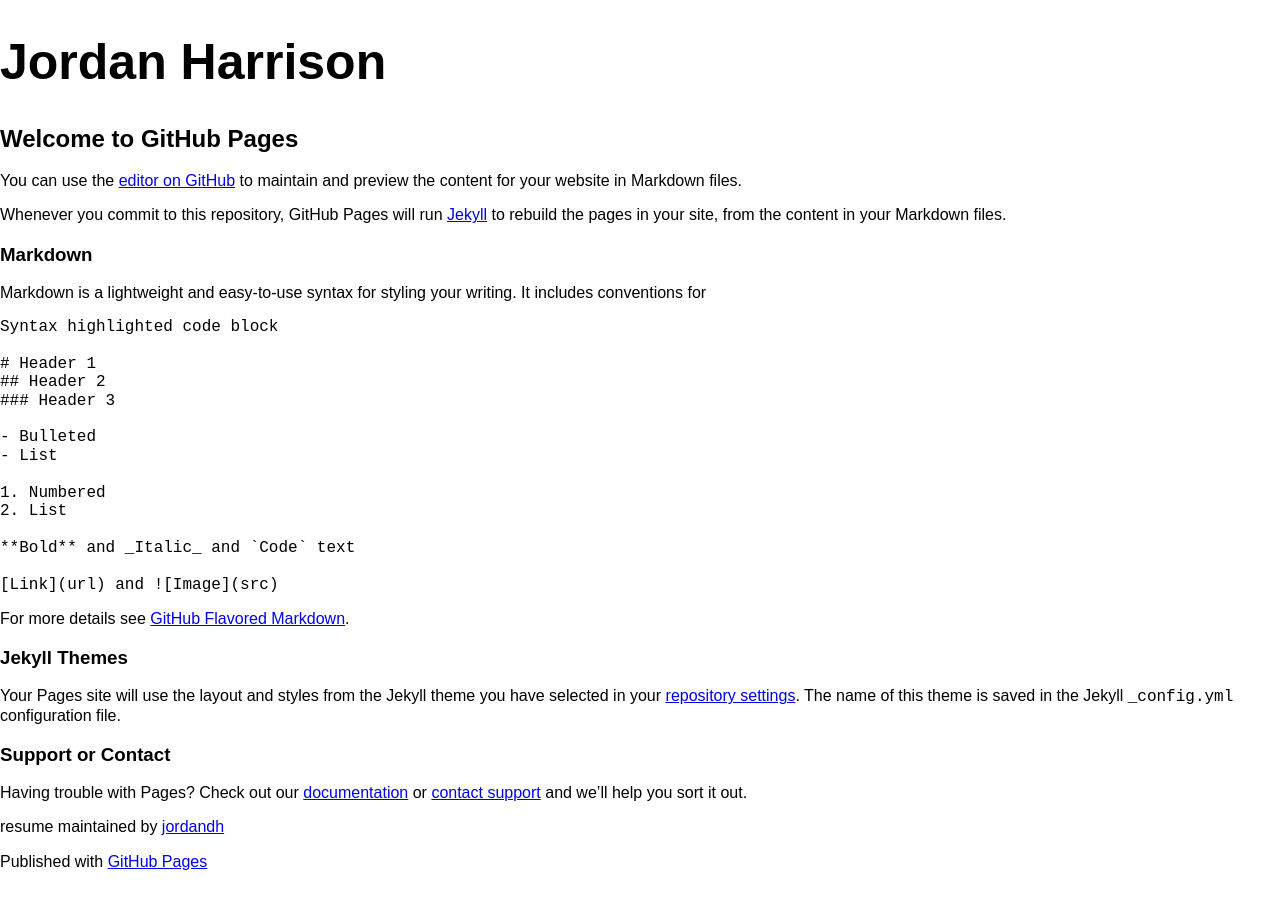
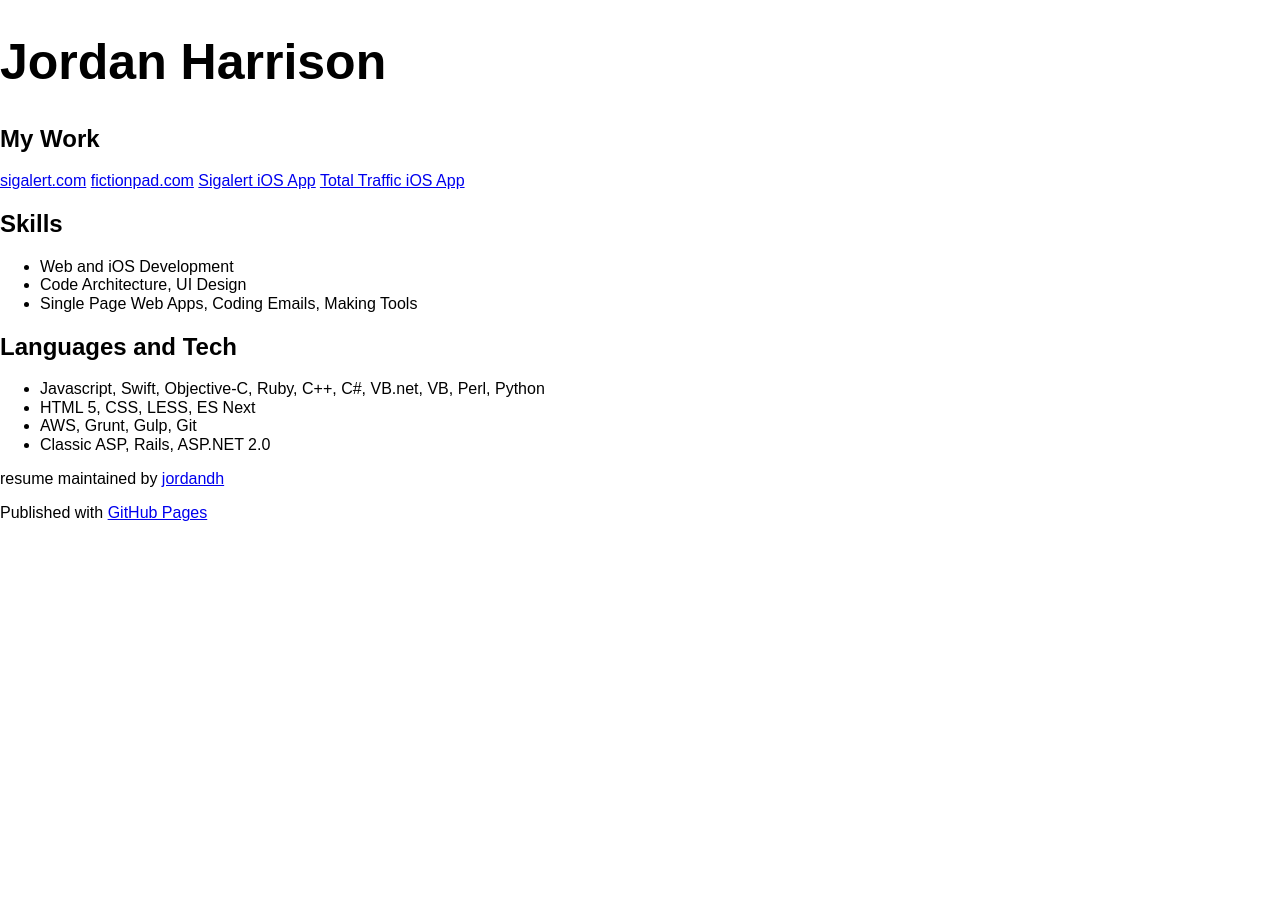
Before and after one commit to jordandh/resume, a Jekyll site: the page built from README.md, in a window 1280 px wide. Built offline with Jekyll 4.4.1, drawn with Linux system fonts in a browser that asks for light colours; our own code applies the rules of GitHub Pages for plain Markdown files; the repository's description, which GitHub fills in, is left out.

Commit message:
Update default.html
Added content.

```diff
--- a/_layouts/default.html
+++ b/_layouts/default.html
@@ -15,11 +15,42 @@
 
     <main>
       <section>
-        {{ content }}
+        <h2>My Work</h2>
+        <div>
+          <a href="https://www.sigalert.com">sigalert.com</a>
+          <a href="https://fictionpad.com">fictionpad.com</a>
+          <a href="https://itunes.apple.com/us/app/sigalert.com-live-traffic/id424889327?mt=8">Sigalert iOS App</a>
+          <a href="https://itunes.apple.com/us/app/total-traffic/id878148924?mt=8">Total Traffic iOS App</a>
+        </div>
+      </section>
+
+      <section>
+        <h2>Skills</h2>
+        <ul>
+          <li>Web and iOS Development</li>
+          <li>Code Architecture, UI Design</li>
+          <li>Single Page Web Apps, Coding Emails, Making Tools</li>
+        </ul>
+      </section>
+
+      <section>
+        <h2>Languages and Tech</h2>
+        <ul>
+          <li>
+            Javascript, Swift, Objective-C, Ruby,
+            <span class="text-muted">C++, C#, VB.net, VB, Perl, Python</span>
+          </li>
+          <li>HTML 5, CSS, LESS, ES Next</li>
+          <li>AWS, Grunt, Gulp, Git</li>
+          <li>
+            Classic ASP, Rails,
+            <span class="text-muted">ASP.NET 2.0</span>
+          </li>
+        </ul>
       </section>
     </main>
 
-    <footer class="inner">
+    <footer>
       {% if site.github.is_project_page %}
       <p class="copyright">{{ site.title | default: site.github.repository_name }} maintained by <a href="{{ site.github.owner_url }}">{{ site.github.owner_name }}</a></p>
       {% endif %}
```
